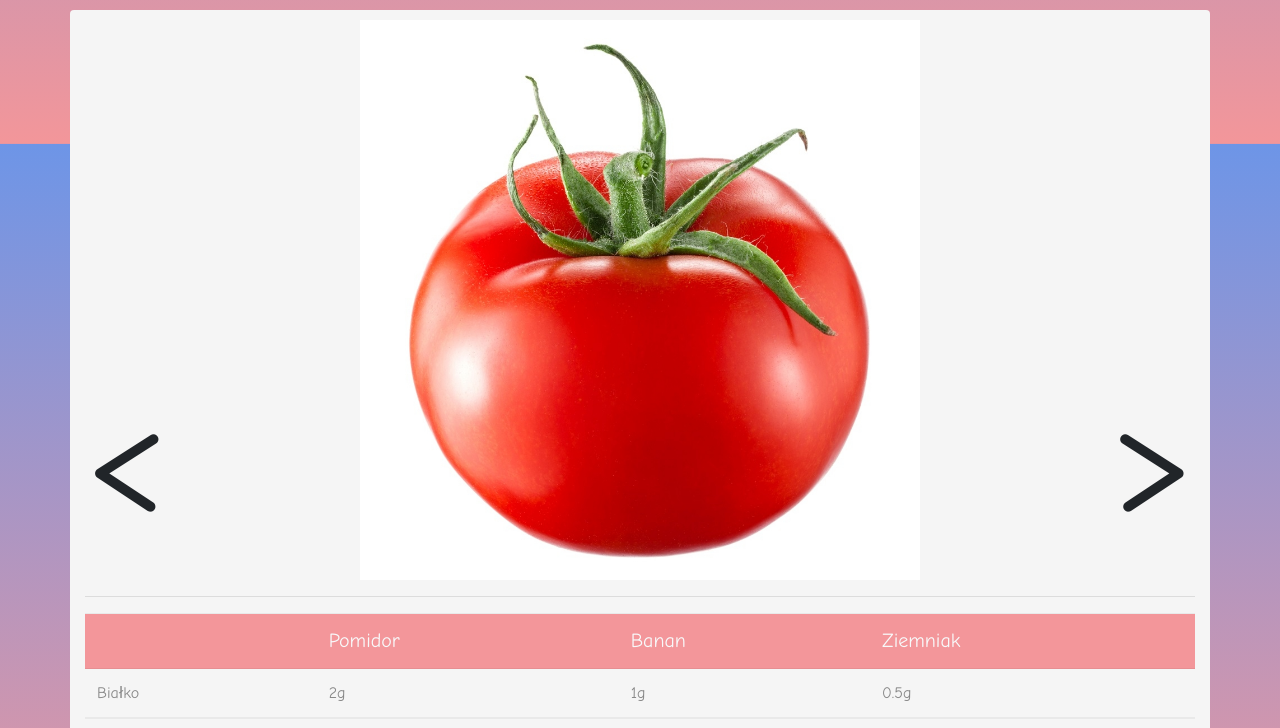
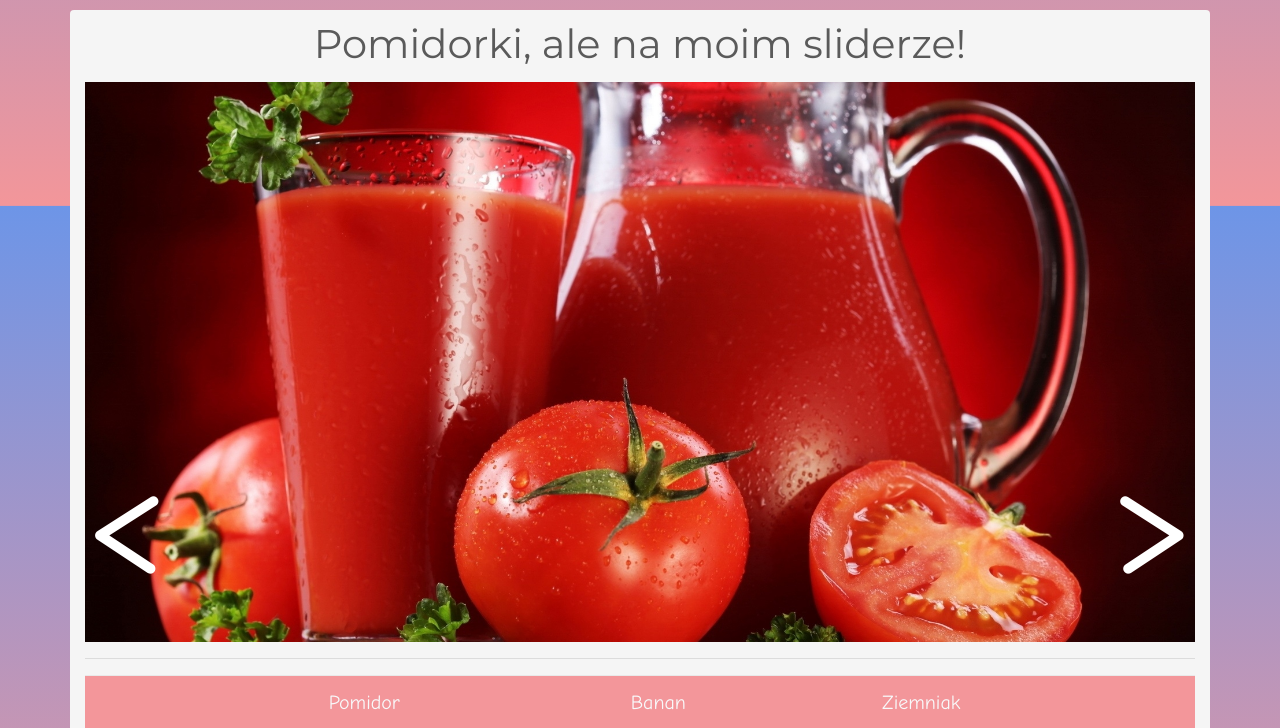
Before and after one commit to kkulpan98/Projekt_strona_2, a plain HTML site: page index.html in a window 1280 px wide. Shown: the part 696-1424 px from the top of the page. Drawn offline with nearby package versions, Linux system fonts and the light colour scheme.

Commit message:
jakies zmiany mniejsze zwiazane z wygladem

```diff
--- a/css/moj-styl.css
+++ b/css/moj-styl.css
@@ -93,6 +93,8 @@ body {
     display: block;
     text-align: center;
     height: 70vh;
+    width: 100%;
+    object-fit: cover;
 }
 
 .slider-item {
@@ -110,6 +112,7 @@ body {
     position: absolute;
     z-index: 10;
     bottom: 0;
+    color: white;
     cursor: pointer;
 }
 
@@ -118,6 +121,7 @@ body {
     z-index: 10;
     position: absolute;
     bottom: 0;
+    color: white;
     cursor: pointer;
 }
 
--- a/main.html
+++ b/main.html
@@ -1,13 +1,20 @@
+<div class="row">
+    <div class="col-12">
+        <h1 class="text-center">
+            Pomidorki, ale na moim sliderze!
+        </h1>
+    </div>
+</div>
+
 <div id="slider">
     <div class="slider-prev" data-toggle="tooltip" data-placement="bottom" title="Poprzednie"><</div>
     <div class="slider-next" data-toggle="tooltip" data-placement="bottom" title="Następne">></div>
     <div class="slider-elems">
-        <div class="slider-item slider-active"><img class="slider-photo" src="./img/pomidorek.jpg" alt="pomidorek">
+        <div class="slider-item slider-active"><img class="slider-photo" src="./img/tlo-pomidorki-1.jpg"
+                                                    alt="pomidorek">
         </div>
-        <div class="slider-item"><img class="slider-photo" src="./img/pomidorek.jpg" alt="pomidorek"></div>
-        <div class="slider-item"><img class="slider-photo" src="./img/pomidorek.jpg" alt="pomidorek"></div>
-        <div class="slider-item"><img class="slider-photo" src="./img/pomidorek.jpg" alt="pomidorek"></div>
-        <div class="slider-item"><img class="slider-photo" src="./img/pomidorek.jpg" alt="pomidorek"></div>
+        <div class="slider-item"><img class="slider-photo" src="./img/tlo-pomidorki-2.jpg" alt="pomidorek"></div>
+        <div class="slider-item"><img class="slider-photo" src="./img/tlo-pomidorki-3.jpg" alt="pomidorek"></div>
     </div>
 </div>
 
```
Also changed, not shown: jq/jquery.js.
